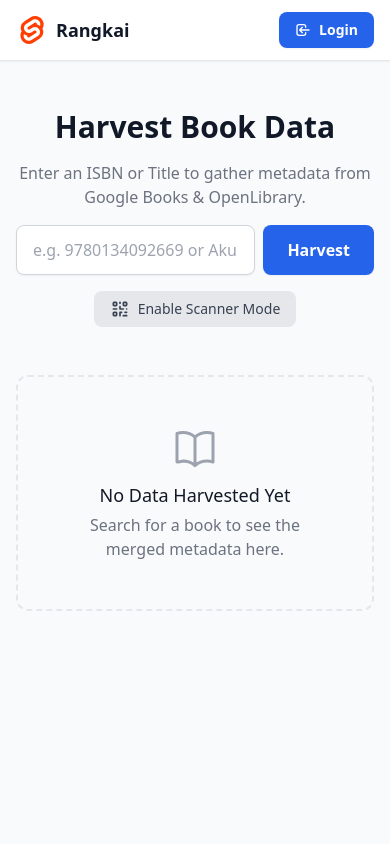
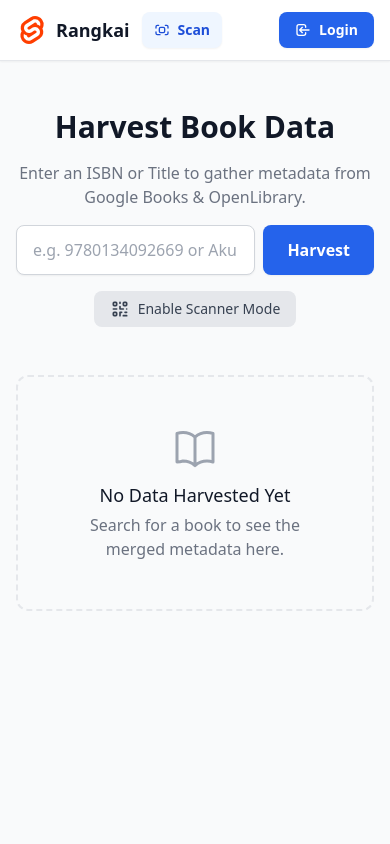
Before and after one commit to missmuthi/rangkai-book-metadata, a SvelteKit app: page / in a window 390 px wide. Shown: the top 844 px of the page. Built offline with nearby package versions, Linux system fonts and the light colour scheme.

Commit message:
chore: apply PR #9 — mobile scan nav + scanner improvements

```diff
--- a/src/lib/components/CameraScanner.svelte
+++ b/src/lib/components/CameraScanner.svelte
@@ -20,12 +20,15 @@
         let cooldownTimeout: ReturnType<typeof setTimeout> | null = null;
         let isOnline = browser ? navigator.onLine : true;
 
-        const scanConfig: Html5QrcodeCameraScanConfig = {
-                fps: 10,
-                qrbox: { width: 260, height: 260 }
-        };
+	const scanConfig: Html5QrcodeCameraScanConfig = {
+		fps: 10,
+		qrbox: (viewfinderWidth: number, viewfinderHeight: number) => {
+			const minEdge = Math.min(viewfinderWidth, viewfinderHeight);
+			const size = Math.max(180, Math.min(320, Math.floor(minEdge * 0.65)));
 
-        onMount(() => {
+			return { width: size, height: size };
+		}
+	};        onMount(() => {
                 const cleanupNetworkListeners = setupNetworkListeners();
                 startIfNeeded();
 
@@ -83,7 +86,12 @@
                         statusMessage = 'Camera active';
                         dispatch('status', { active: true, online: isOnline });
                 } catch (err) {
-                        const message = err instanceof Error ? err.message : 'Unable to start camera';
+                        let message = err instanceof Error ? err.message : 'Unable to start camera';
+
+                        if (err instanceof DOMException && (err.name === 'NotAllowedError' || err.name === 'SecurityError')) {
+                                message = 'Camera permission denied. Please allow camera access to scan.';
+                        }
+
                         errorMessage = message;
                         statusMessage = 'Camera unavailable';
                 } finally {
--- a/src/routes/+layout.svelte
+++ b/src/routes/+layout.svelte
@@ -83,11 +83,24 @@ async function onSignOut() {
 	<header class="bg-white border-b border-gray-200 sticky top-0 z-50 shadow-sm">
 		<div class="max-w-7xl mx-auto px-4 py-3">
 			<div class="flex items-center justify-between">
-				<!-- Logo/Brand -->
-				<a href="/" class="flex items-center gap-2 text-lg font-bold text-gray-900 hover:text-blue-600 transition-colors">
-					<img src={favicon} alt="Rangkai Logo" class="size-8" />
-					<span>Rangkai</span>
-				</a>
+				<!-- Logo/Brand + Mobile Nav -->
+				<div class="flex items-center gap-3">
+					<a href="/" class="flex items-center gap-2 text-lg font-bold text-gray-900 transition-colors hover:text-blue-600">
+						<img src={favicon} alt="Rangkai Logo" class="size-8" />
+						<span>Rangkai</span>
+					</a>
+
+					<a
+						href="/scan/mobile"
+						class="inline-flex items-center gap-2 rounded-lg bg-blue-50 px-3 py-2 text-sm font-semibold text-blue-700 shadow-sm transition hover:bg-blue-100 focus:outline-none focus:ring-2 focus:ring-blue-500 focus:ring-offset-2"
+					>
+						<svg class="size-4" viewBox="0 0 24 24" fill="none" stroke="currentColor" stroke-width="2" aria-hidden="true">
+							<path stroke-linecap="round" stroke-linejoin="round" d="M7 5H5a2 2 0 00-2 2v2m14-4h2a2 2 0 012 2v2m0 6v2a2 2 0 01-2 2h-2m-8 0H5a2 2 0 01-2-2v-2"></path>
+							<rect x="8" y="8" width="8" height="8" rx="2" ry="2"></rect>
+						</svg>
+						<span>Scan</span>
+					</a>
+				</div>
 
 				<!-- Auth Section -->
 				<div class="flex items-center gap-4">
--- /dev/null
+++ b/tailwind.config.cjs
@@ -0,0 +1,10 @@
+/** @type {import('tailwindcss').Config} */
+module.exports = {
+  content: ["./src/**/*.{html,js,svelte,ts}"],
+
+  theme: {
+    extend: {}
+  },
+
+  plugins: [require("@tailwindcss/typography")]
+};
```
